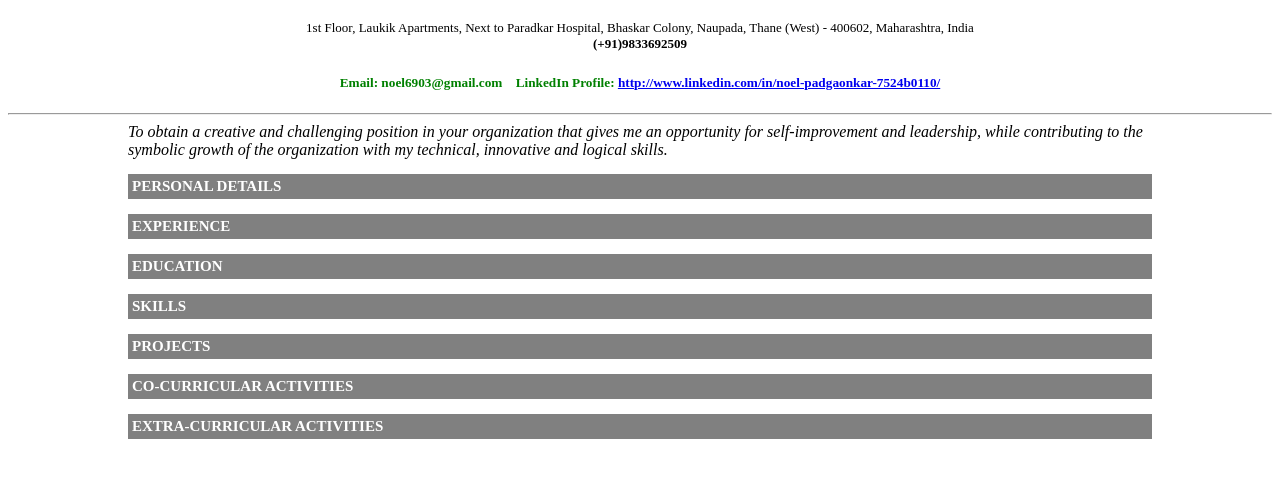
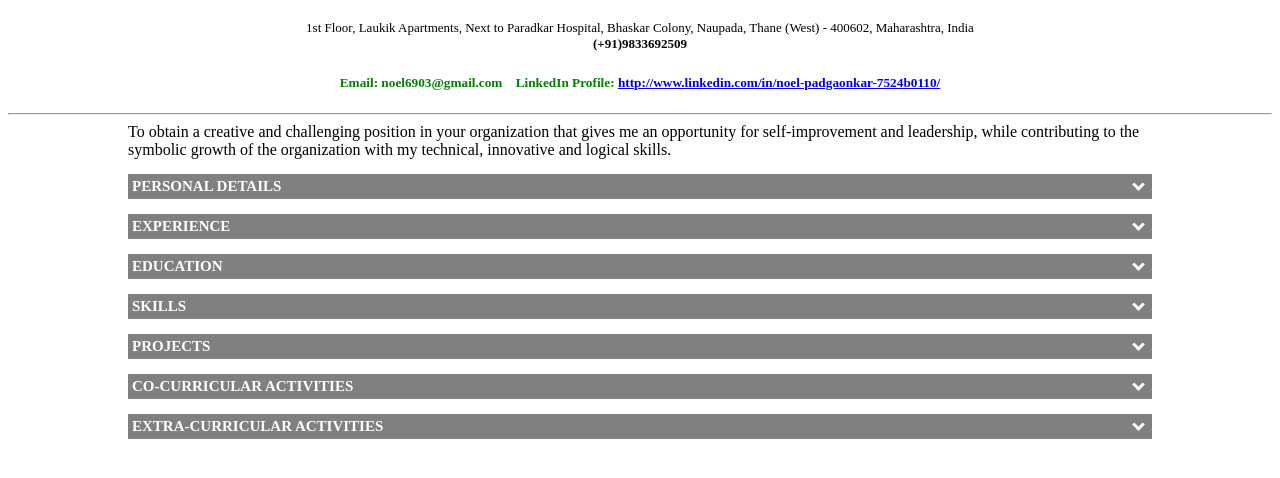
Before and after one commit to noelpadgaonkar/noelpadgaonkar.github.io, a plain HTML site: page index.html in a window 1280 px wide. Shown: the part 46-524 px from the top of the page. Drawn offline with Linux system fonts and the light colour scheme.

Commit message:
Caret Changes

```diff
--- a/index.html
+++ b/index.html
@@ -10,8 +10,8 @@
 </head>
 <hr \>
 <body>
-    <div><i>To obtain a creative and challenging position in your organization that gives me an opportunity for self-improvement and leadership, while contributing to the symbolic growth of the organization with my technical, innovative and logical skills.</i>
-    <h3 class="collapse">PERSONAL DETAILS</h3>
+    <div>To obtain a creative and challenging position in your organization that gives me an opportunity for self-improvement and leadership, while contributing to the symbolic growth of the organization with my technical, innovative and logical skills.
+    <h3 class="collapse">PERSONAL DETAILS <i class="down"></i></h3>
     <div class="panel">
     <table>
         <tr>
@@ -29,7 +29,7 @@
     </table>
     </div>
 
-    <h3 class="collapse">EXPERIENCE</h3>
+    <h3 class="collapse">EXPERIENCE <i class="down"></i></h3>
     <div class="panel">
     <table>
         <table>
@@ -58,7 +58,7 @@
     </table>
     </div>
 
-    <h3 class="collapse">EDUCATION</h3>
+    <h3 class="collapse">EDUCATION<i class="down"></i></h3>
     <div class="panel">
     <table>
         <table>
@@ -99,7 +99,7 @@
     </table>
     </div>
 
-    <h3 class="collapse">SKILLS</h3>
+    <h3 class="collapse">SKILLS<i class="down"></i></h3>
     <div class="panel">
     <ul class="a">
     <table>
@@ -127,7 +127,7 @@
     </ul>
     </div>
 
-    <h3 class="collapse">PROJECTS</h3>
+    <h3 class="collapse">PROJECTS<i class="down"></i></h3>
     <div class="panel">
     <table>
         <table>
@@ -216,7 +216,7 @@
     </table>
     </div>
 
-    <h3 class="collapse">CO-CURRICULAR ACTIVITIES</h3>
+    <h3 class="collapse">CO-CURRICULAR ACTIVITIES<i class="down"></i></h3>
     <div class="panel">
     <ul class="a">
     <table>
@@ -245,7 +245,7 @@
     </ul>
     </div>
 
-    <h3 class="collapse">EXTRA-CURRICULAR ACTIVITIES</h3>
+    <h3 class="collapse">EXTRA-CURRICULAR ACTIVITIES<i class="down"></i></h3>
     <div class="panel">
     <ul class="a">
     <table>
--- a/style.css
+++ b/style.css
@@ -74,3 +74,19 @@ ul.a
     background-color: white;
     overflow: hidden;
 }
+.down
+{
+    transform: rotate(45deg);
+    -webkit-transform: rotate(45deg);
+    color: white;
+    float: right;
+    margin-right: 5;
+    margin-top: 2;
+  }
+i
+{
+    border: solid white;
+    border-width: 0 3px 3px 0;
+    display: inline-block;
+    padding: 3px;
+}
```
